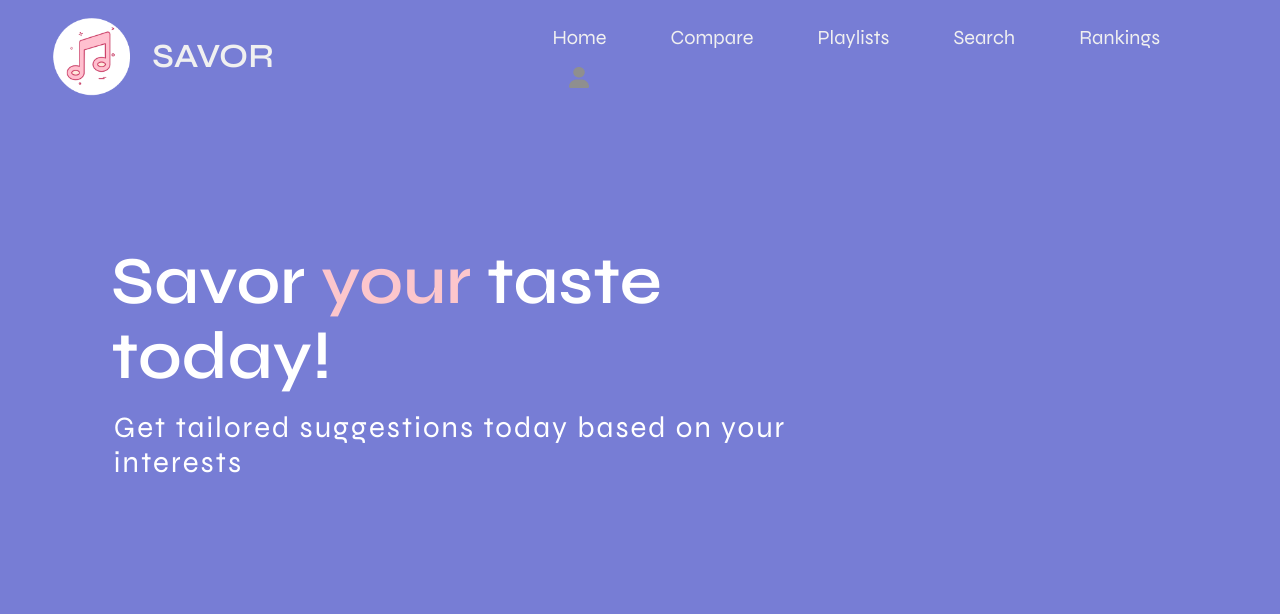
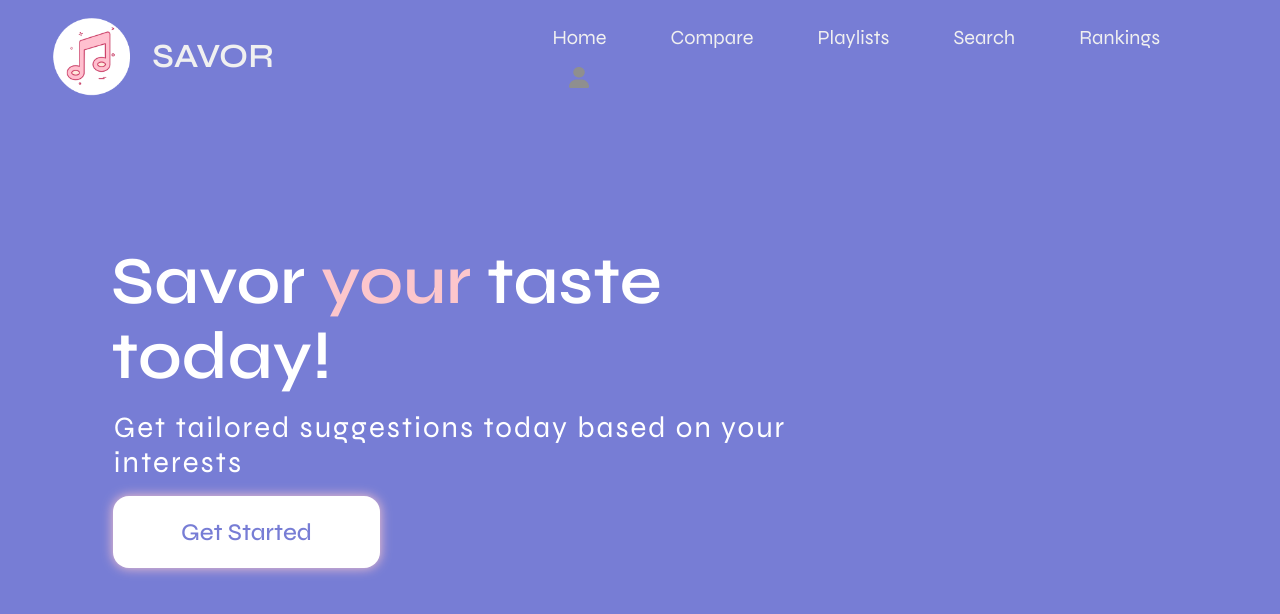
Before and after one commit to KevinYu3214/Savor, a React (Vite) app: page / in a window 1280 px wide. Shown: the top 614 px of the page. Built offline with nearby package versions, Linux system fonts and the light colour scheme.

Commit message:
added redirect button to login page from home page

```diff
--- a/src/Home.jsx
+++ b/src/Home.jsx
@@ -1,7 +1,7 @@
 import React, { useState } from 'react'
 import "./global_styles/index.scss";
 import Header from "./components/Header";
-
+import Button from './components/Button';
 function Home() {
   return (
     <>
@@ -10,6 +10,9 @@ function Home() {
         Savor <span>your</span> taste today!
       </maintext>
       <subtitle>Get tailored suggestions today based on your interests</subtitle>
+      <a href="/account">
+        <Button text={"Get Started"} />
+      </a>
     </>
   )
 }
--- /dev/null
+++ b/src/components/Button.jsx
@@ -0,0 +1,11 @@
+import React from "react";
+import styles from "./Button.module.scss";
+const Button = (props) => {
+  return (
+    <div>
+      <button className={styles.button}>{props.text}</button>
+    </div>
+  );
+};
+
+export default Button;
--- /dev/null
+++ b/src/components/Button.module.scss
@@ -0,0 +1,28 @@
+@import "./../global_styles/variables.scss";
+
+.button {
+  position: absolute;
+  font-weight: 500;
+  font-size: calc(0.75vw + 0.9rem);
+  color: $bg2;
+  background-color: $bg;
+  padding: calc(0.6vw + 14px) calc(0.6vw + 60px);
+  margin-top: 21em;
+  margin-left: calc(8.7vw + 2px);
+  border-radius: $spacing-md;
+  cursor: pointer;
+
+  box-shadow: 0 0 0.5em 0 $primary;
+
+  &:active {
+    transform: scale(0.98);
+    border-radius: 0;
+  }
+  &:hover {
+    box-shadow: 0 0 0.75em 0 $primary;
+  }
+
+  @include breakpoint(md) {
+    margin-top: 10.5em;
+  }
+}
--- a/src/global_styles/index.scss
+++ b/src/global_styles/index.scss
@@ -85,6 +85,18 @@ mainCompareText {
     max-width: 720px;
   }
 }
+button {
+  // reset to default
+  font-family: inherit;
+  outline: none;
+  border: none;
+  background: none;
+  letter-spacing: inherit;
+  color: inherit;
+  font-size: inherit;
+  text-align: inherit;
+  padding: 0;
+}
 
 subtitle {
   position: absolute;
```
Also changed, not shown: src/firebase/firebase.jsx (+7 -8 lines), 1 other file (tests, documents, lock files or other folders).
